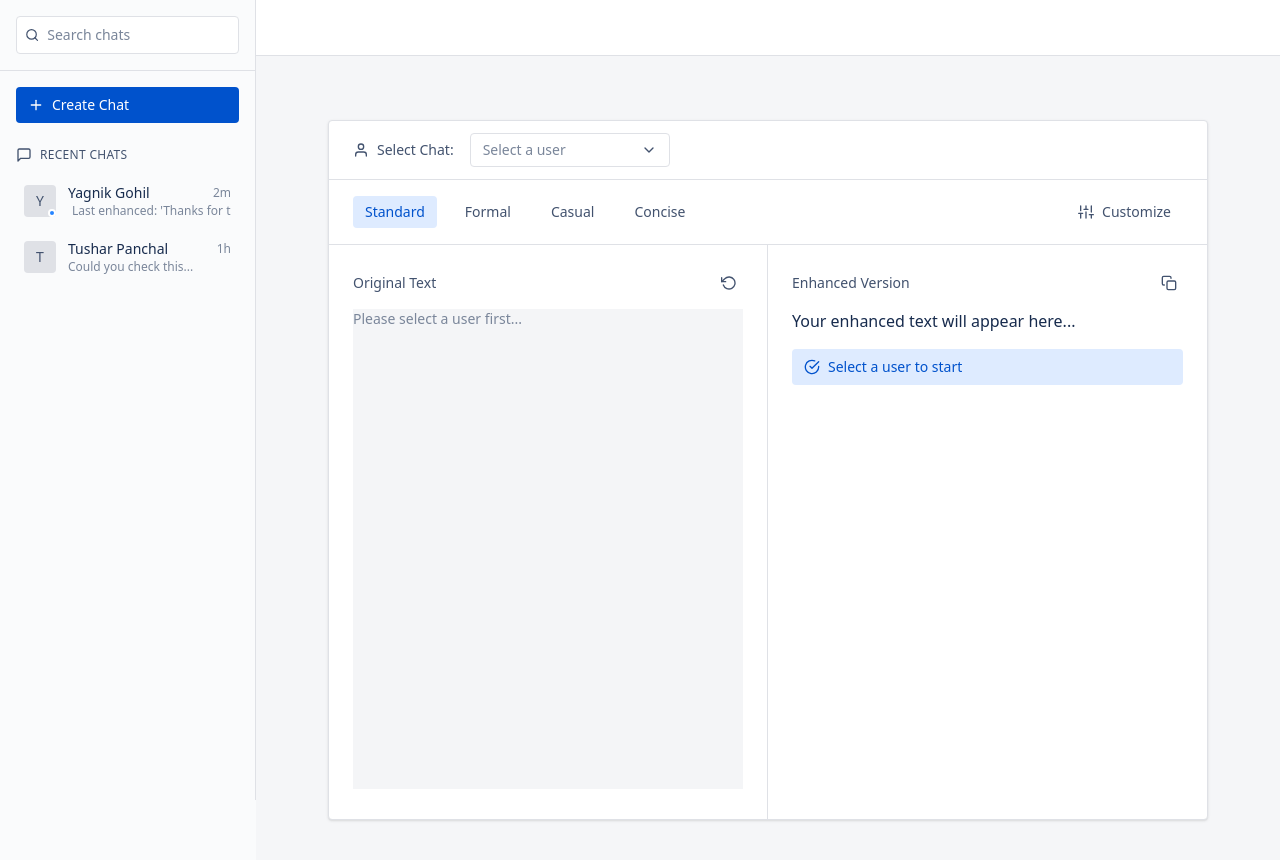
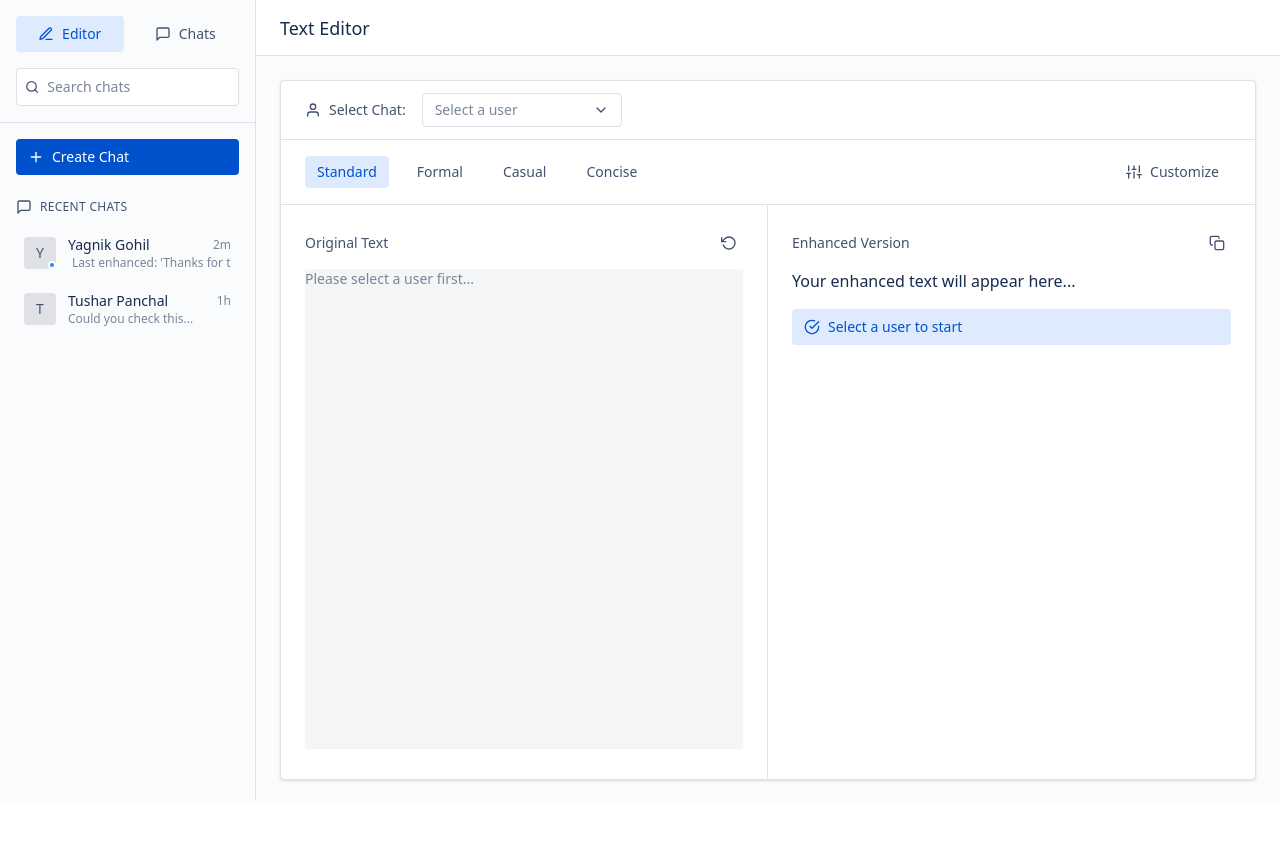
Before and after one commit to rathodrahool/CorrectEase, a React (Vite) app: page / in a window 1280 px wide. Shown: the top 860 px of the page. After the commit the page ends 804 px from the top, so only its background shows below. Built offline with nearby package versions, Linux system fonts and the light colour scheme; the HTML template or start-up script is replaced by a standard one.

Commit message:
feat: button in navigation for main content area

```diff
--- a/src/components/layout/Layout.tsx
+++ b/src/components/layout/Layout.tsx
@@ -1,19 +1,27 @@
 import React from "react";
-import Navigation from "../navigation/Navigation";
+import Navigation, { ActiveTab } from "../navigation/Navigation";
+import Editor from "../editor/Editor";
+import Chat from "../chat/Chat";
 
 interface LayoutProps {
-  children: React.ReactNode;
+  children?: React.ReactNode;
 }
 
-const Layout: React.FC<LayoutProps> = ({ children }) => {
+const Layout: React.FC<LayoutProps> = () => {
+  const [activeTab, setActiveTab] = React.useState<ActiveTab>("editor");
+
   return (
     <div className="flex min-h-screen bg-[#FAFBFC] relative">
-      <Navigation />
+      <Navigation activeTab={activeTab} onTabChange={setActiveTab} />
       <div className="flex-1 flex flex-col">
         <header className="h-14 border-b border-[#DFE1E6] px-6 flex items-center bg-white sticky top-0 z-20">
-          {/* Header content */}
+          <h1 className="text-lg font-medium text-[#172B4D]">
+            {activeTab === "editor" ? "Text Editor" : "Chat History"}
+          </h1>
         </header>
-        <main className="flex-1 overflow-auto relative z-10">{children}</main>
+        <main className="flex-1 overflow-auto relative z-10">
+          {activeTab === "editor" ? <Editor /> : <Chat />}
+        </main>
       </div>
     </div>
   );
--- a/src/components/navigation/Navigation.tsx
+++ b/src/components/navigation/Navigation.tsx
@@ -4,8 +4,16 @@ import {
   FiPlus,
   FiMessageSquare,
   FiCheckCircle,
+  FiEdit3,
 } from "react-icons/fi";
 import CreateChatModal from "../modals/CreateChatModal";
+
+export type ActiveTab = "editor" | "chat";
+
+interface NavigationProps {
+  activeTab: ActiveTab;
+  onTabChange: (tab: ActiveTab) => void;
+}
 
 interface ChatUser {
   id: string;
@@ -53,7 +61,7 @@ const mockChats: ChatUser[] = [
   // Add more mock data as needed
 ];
 
-const Navigation: React.FC = () => {
+const Navigation: React.FC<NavigationProps> = ({ activeTab, onTabChange }) => {
   const [activeChat, setActiveChat] = React.useState<string>("");
   const [isModalOpen, setIsModalOpen] = React.useState(false);
   const [chats, setChats] = React.useState<ChatUser[]>(mockChats);
@@ -73,6 +81,32 @@ const Navigation: React.FC = () => {
   return (
     <nav className="w-64 h-screen bg-[#FAFBFC] border-r border-[#DFE1E6] flex flex-col sticky top-0 z-30">
       <div className="p-4 border-b border-[#DFE1E6]">
+        <div className="flex items-center space-x-2 mb-4">
+          <button
+            onClick={() => onTabChange("editor")}
+            className={`flex-1 flex items-center justify-center gap-2 px-3 py-2 rounded-sm text-sm font-medium transition-colors
+              ${
+                activeTab === "editor"
+                  ? "bg-[#DEEBFF] text-[#0052CC]"
+                  : "text-[#42526E] hover:bg-[#F4F5F7]"
+              }`}
+          >
+            <FiEdit3 className="w-4 h-4" />
+            <span>Editor</span>
+          </button>
+          <button
+            onClick={() => onTabChange("chat")}
+            className={`flex-1 flex items-center justify-center gap-2 px-3 py-2 rounded-sm text-sm font-medium transition-colors
+              ${
+                activeTab === "chat"
+                  ? "bg-[#DEEBFF] text-[#0052CC]"
+                  : "text-[#42526E] hover:bg-[#F4F5F7]"
+              }`}
+          >
+            <FiMessageSquare className="w-4 h-4" />
+            <span>Chats</span>
+          </button>
+        </div>
         <div className="flex items-center bg-white rounded-sm border border-[#DFE1E6] hover:border-[#2684FF] focus-within:border-[#2684FF] focus-within:shadow-[0_0_0_2px_rgba(38,132,255,0.2)]">
           <FiSearch className="text-[#42526E] w-4 h-4 ml-2" />
           <input
```
